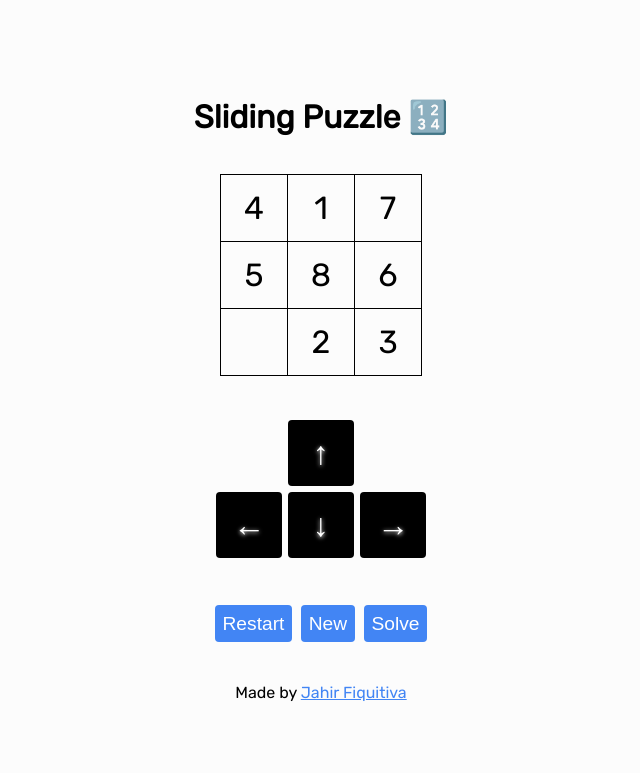
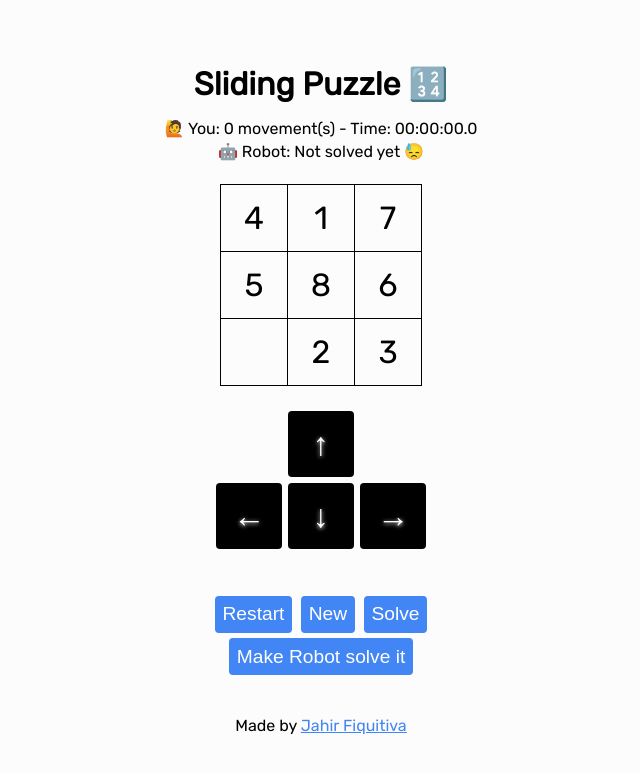
Before and after one commit to jahirfiquitiva/SlidingPuzzle, a Flask app: page / in a window 1280 px wide. Shown: the top 773 px of the page, without its empty margins (319-959 px from the left). Run offline with Flask 2, Linux system fonts and the light colour scheme; some libraries are stand-ins or nearby versions.

Commit message:
:sparkles: Winnner and scores are now shown. :bug: Fixed a bunch of issues.

```diff
--- a/static/main.css
+++ b/static/main.css
@@ -10,6 +10,15 @@ html, body {
 
 a {
     color: #4285F4;
+}
+
+h1 {
+    margin-bottom: 1rem !important;
+}
+
+p {
+    -webkit-margin-before: .25rem;
+    -webkit-margin-after: .25rem;
 }
 
 .puzzle-base {
--- a/static/puzzle.js
+++ b/static/puzzle.js
@@ -1,14 +1,73 @@
 let game_started = false;
+let game_finished = false;
+
 let moves = 0;
 let initial_time = 0;
 let end_time = 0;
 
+let bot_moves = -1;
+let bot_time = 0;
+let bot_path = [];
+
 let solving = false;
-let solved = false;
+let user_solved = false;
+let bot_solved = false;
 
 const target = [1, 2, 3, 4, 5, 6, 7, 8, 0];
 let initial_state = shuffle([1, 2, 3, 4, 5, 6, 7, 8, 0]);
 let user_state = clone(initial_state);
+
+let update_user_results = function () {
+    if (!user_solved) {
+        let text = document.getElementById('user-results');
+        let realEnd = user_solved ? end_time : moves > 0 ? new Date().getTime() : 0;
+        let time = msToTime(realEnd - initial_time);
+        text.innerHTML = "🙋 You: " + moves + " movement(s) - Time: " + time;
+    }
+    update_winner();
+};
+
+function update_bot_results() {
+    let text = document.getElementById('bot-results');
+    if (bot_moves < 0 || bot_time < 0) {
+        text.innerHTML = "🤖 Robot: Not solved yet 😓";
+    } else {
+        let time = msToTime(bot_time);
+        text.innerHTML = "🤖 Robot: " + bot_moves + " movement(s) - Time: " + time;
+    }
+    update_winner();
+}
+
+function update_winner() {
+    let text = document.getElementById('winner');
+    text.innerHTML = "";
+    if (user_solved || bot_solved) {
+        // "🙋" : "🤖"
+        let winner = moves <= 0 ? "🤖" : moves <= bot_moves ? "🙋" : "🤖";
+        text.innerHTML = "Winner → " + winner;
+    }
+}
+
+function new_game() {
+    enable_ui(false);
+    initial_state = shuffle([1, 2, 3, 4, 5, 6, 7, 8, 0]);
+    game_started = false;
+    moves = 0;
+    initial_time = 0;
+    end_time = 0;
+    solving = false;
+    user_solved = false;
+    bot_solved = false;
+    restart();
+    enable_ui(true);
+    update_user_results();
+    update_bot_results();
+}
+
+function restart() {
+    user_state = clone(initial_state);
+    init_puzzle();
+}
 
 function init_puzzle() {
     let user_puzzle = document.getElementById("user-puzzle");
@@ -25,14 +84,11 @@ function init_puzzle() {
         }
         tr.appendChild(td);
         if ((i + 1) % 3 === 0) {
-            // console.log(i + "Divisible por 3");
             user_puzzle.appendChild(tr);
             tr = document.createElement("tr");
         }
     })
 }
-
-new_game();
 
 addEventListener('keydown', function (ev) {
     // 87 - 38 --> Up
@@ -40,7 +96,7 @@ addEventListener('keydown', function (ev) {
     // 83 - 40 --> Down
     // 68 - 39 --> Right
 
-    if (solving || solved) {
+    if (solving || user_solved || game_finished) {
         return false;
     }
 
@@ -48,49 +104,34 @@ addEventListener('keydown', function (ev) {
     switch (key) {
         case 87:
         case 38:
-            move('up');
+            move('up', true);
             break;
         case 65:
         case 37:
-            move('le');
+            move('le', true);
             break;
         case 83:
         case 40:
-            move('do');
+            move('do', true);
             break;
         case 68:
         case 39:
-            move('ri');
+            move('ri', true);
             break;
         default:
             break;
     }
 });
 
-function restart(force) {
-    if (solved && !force) {
+function move(direction, isUser) {
+    if (isUser) {
+        if (solving || user_solved) {
+            update_winner();
             return;
         }
-    user_state = clone(initial_state);
-    init_puzzle();
-}
-
-function new_game() {
-    enable_ui(false);
-    initial_state = shuffle([1, 2, 3, 4, 5, 6, 7, 8, 0]);
-    game_started = false;
-    moves = 0;
-    initial_time = 0;
-    end_time = 0;
-    solving = false;
-    solved = false;
-    restart(true);
-    enable_ui(true);
-}
-
-function move(direction) {
-    if (solved) {
-        return false;
+    } else if (bot_solved || game_finished) {
+        update_winner();
+        return;
     }
 
     let space_index = index_of(user_state, 0);
@@ -165,13 +206,15 @@ function move(direction) {
         sleep(500);
     }
 
-    if (!game_started && moved) {
+    if (!game_started && moved && !solving) {
         game_started = true;
         initial_time = new Date().getTime();
+        window.setInterval(update_user_results, 100);
     }
 
-    if (moved) {
+    if (moved && !solving) {
         moves += 1;
+        update_user_results();
     }
 
     let points = 0;
@@ -182,11 +225,18 @@ function move(direction) {
     }
 
     if (points >= 9) {
-        solved = true;
+        if (isUser) {
+            user_solved = true;
+        } else {
+            bot_solved = true;
+        }
+        if (user_solved) {
+            document.getElementById('restart-btn').disabled = true;
+        }
         if (!solving) {
+            window.clearInterval(update_user_results);
             end_time = new Date().getTime();
-            alert("You solved it with " + moves + " movements in " +
-                  msToTime(end_time - initial_time));
+            update_user_results();
         }
     }
 }
@@ -212,18 +262,25 @@ function enable_ui(enable) {
     }
 }
 
-function solve_by_pc() {
-    if (solving || solved) {
+new_game();
+
+function solve_by_pc(shouldFinishGame) {
+    if (solving) {
         return false;
     }
     enable_ui(false);
-    call_py_code();
+
+    if (bot_path.length > 0) {
+        solve_in_ui(bot_moves, bot_path, bot_time, shouldFinishGame);
+    } else {
+        call_py_code(shouldFinishGame);
+    }
 }
 
-function call_py_code() {
+function call_py_code(shouldFinishGame) {
     solving = true;
     let datos = 'initial_state=' + initial_state.join('');
-    console.log("Sending: " + datos);
+    // console.log("Sending: " + datos);
 
     var xhr = new XMLHttpRequest();
     xhr.open('GET', 'solve?' + datos, true);
@@ -234,42 +291,65 @@ function call_py_code() {
         if (xhr.readyState === DONE) {
             if (xhr.status === OK) {
                 let resp = JSON.parse(xhr.responseText);
-                solve_in_ui(resp.moves, resp.steps, resp.time);
+                bot_moves = resp.moves;
+                bot_path = resp.steps;
+                bot_time = resp.time;
+                if (shouldFinishGame) {
+                    solve_in_ui(bot_moves, bot_path, bot_time, true);
+                } else {
+                    bot_solved_it(false);
+                }
             } else {
                 console.log('Error: ' + xhr.status); // An error occurred during the request.
-                pc_not_solved();
+                bot_not_solved();
             }
         }
     };
     xhr.send(null);
 }
 
-function solve_in_ui(moves, solution, time) {
-    console.log("Puzzle solved");
+function solve_in_ui(moves, solution, time, shouldFinishGame) {
+    // console.log("Puzzle solved");
+    if (shouldFinishGame) {
         if (moves >= 0) {
-        // move_by_pc(solution[0]);
-        // move_by_pc(solution[1]);
             for (var a = 0; a < solution.length; a++) {
                 move_by_pc(solution[a]);
                 sleep(10);
             }
 
             setTimeout(function () {
-            solved = true;
-            solving = false;
-            enable_ui(true);
-            alert("PC solved it with " + moves + " movements in " + msToTime(time));
+                bot_solved_it(true);
             }, 100);
         } else {
-        pc_not_solved();
+            bot_not_solved();
+        }
+    } else {
+        bot_solved_it(false);
     }
 }
 
-function pc_not_solved() {
+function bot_solved_it(shouldFinishGame) {
+    solving = false;
+    bot_solved = true;
+
     enable_ui(true);
-    solved = false;
+    update_bot_results();
+
+    if (shouldFinishGame) {
+        game_finished = true;
+        window.clearInterval(update_user_results);
+        end_time = new Date().getTime();
+        update_user_results();
+    }
+
+    document.getElementById('restart-btn').disabled = shouldFinishGame || game_finished;
+}
+
+function bot_not_solved() {
     solving = false;
-    alert("PC couldn't solve it! D:");
+    bot_solved = false;
+    enable_ui(true);
+    update_bot_results();
 }
 
 function move_by_pc(sol) {
@@ -292,6 +372,6 @@ function move_by_pc(sol) {
             break;
     }
     if (correct.length > 0) {
-        move(correct);
+        move(correct, false);
     }
 }
--- a/static/utils.js
+++ b/static/utils.js
@@ -37,7 +37,7 @@ function clone(obj) {
 }
 
 function msToTime(duration) {
-    var milliseconds = parseInt((duration % 1000) / 100),
+    var milliseconds = parseInt((duration % 1000) / 10),
         seconds = parseInt((duration / 1000) % 60),
         minutes = parseInt((duration / (1000 * 60)) % 60),
         hours = parseInt((duration / (1000 * 60 * 60)) % 24);
--- a/templates/index.html
+++ b/templates/index.html
@@ -4,7 +4,7 @@
         <meta charset="UTF-8">
         <title>Sliding Puzzle | Jahir Fiquitiva</title>
         <meta name="viewport" content="width=device-width, initial-scale=1">
-
+        <link rel="icon" href="../static/favicon.ico">
         <link href="../static/main.css" rel="stylesheet"/>
         <link href="https://fonts.googleapis.com/css?family=Rubik" rel="stylesheet">
     </head>
@@ -14,43 +14,50 @@
             <div class="puzzle-container puzzle-base">
                 <h1 class="puzzle-title">Sliding Puzzle 🔢</h1>
 
-                <br><br>
+                <div id="results" style="text-align: center; margin:auto;">
+                    <p id="user-results"></p>
+                    <p id="bot-results"></p>
+                    <p id="winner"></p>
+                </div>
+
+                <br>
 
                 <table class="puzzle" id="user-puzzle"></table>
 
-                <br><br>
+                <br>
 
                 <table class="keyboard">
                     <tr>
                         <td></td>
-                        <td class="kbd-key" onclick="move('up');">↑</td>
+                        <td class="kbd-key" onclick="move('up', true);">↑</td>
                         <td></td>
                     </tr>
                     <tr>
-                        <td class="kbd-key" onclick="move('le');">←</td>
-                        <td class="kbd-key" onclick="move('do');">↓</td>
-                        <td class="kbd-key" onclick="move('ri');">→</td>
+                        <td class="kbd-key" onclick="move('le', true);">←</td>
+                        <td class="kbd-key" onclick="move('do', true);">↓</td>
+                        <td class="kbd-key" onclick="move('ri', true);">→</td>
                     </tr>
                 </table>
 
                 <br>
-
                 <p id="wait-txt" style="text-align: center; margin:auto; display: none;">
                     Please wait…
                 </p>
-
                 <br>
 
                 <div class="btns">
-                    <button onclick="restart();">Restart</button>
+                    <button id="restart-btn" onclick="restart();">Restart</button>
                     <button onclick="new_game();">New</button>
-                    <button onclick="solve_by_pc();">Solve</button>
+                    <button class="robot-btn" onclick="solve_by_pc(true);">Solve</button>
+                    <br>
+                    <button class="robot-btn" onclick="solve_by_pc(false);">Make Robot solve it
+                    </button>
                 </div>
 
                 <br><br>
 
                 <p style="text-align: center; margin:auto;">
-                    Made by <a href="/">Jahir Fiquitiva</a>
+                    Made by <a href="https://jahirfiquitiva.com/">Jahir Fiquitiva</a>
                 </p>
 
             </div>
```
Also changed, not shown: static/favicon.ico (added). Lines whose indentation alone changed are shown as unchanged.
